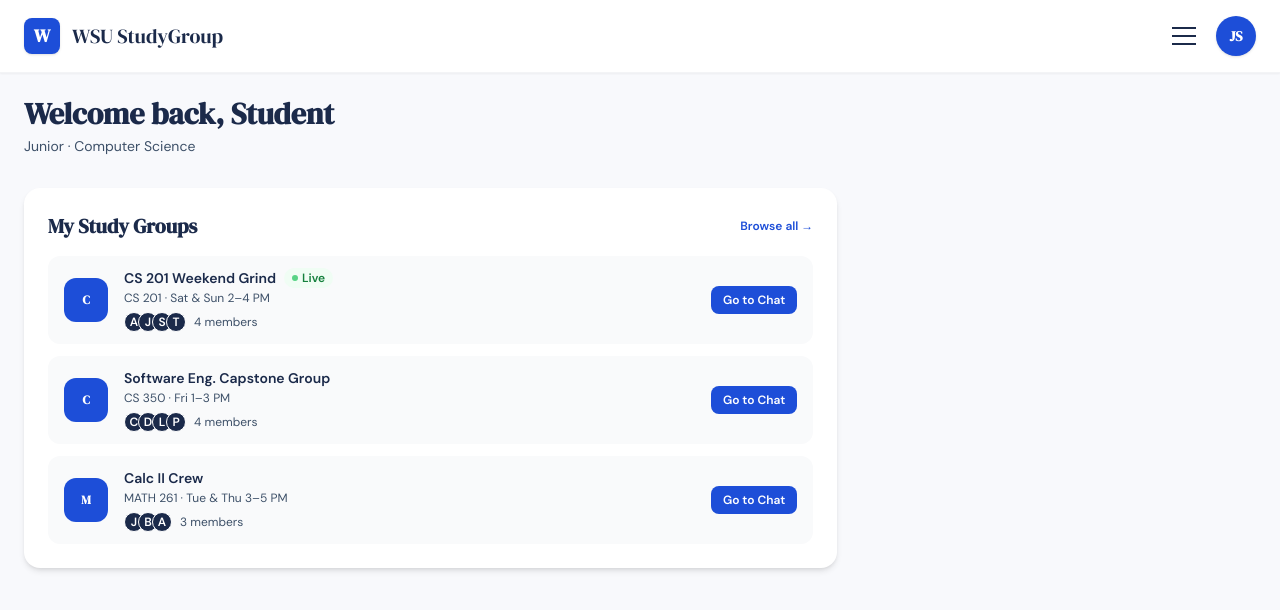
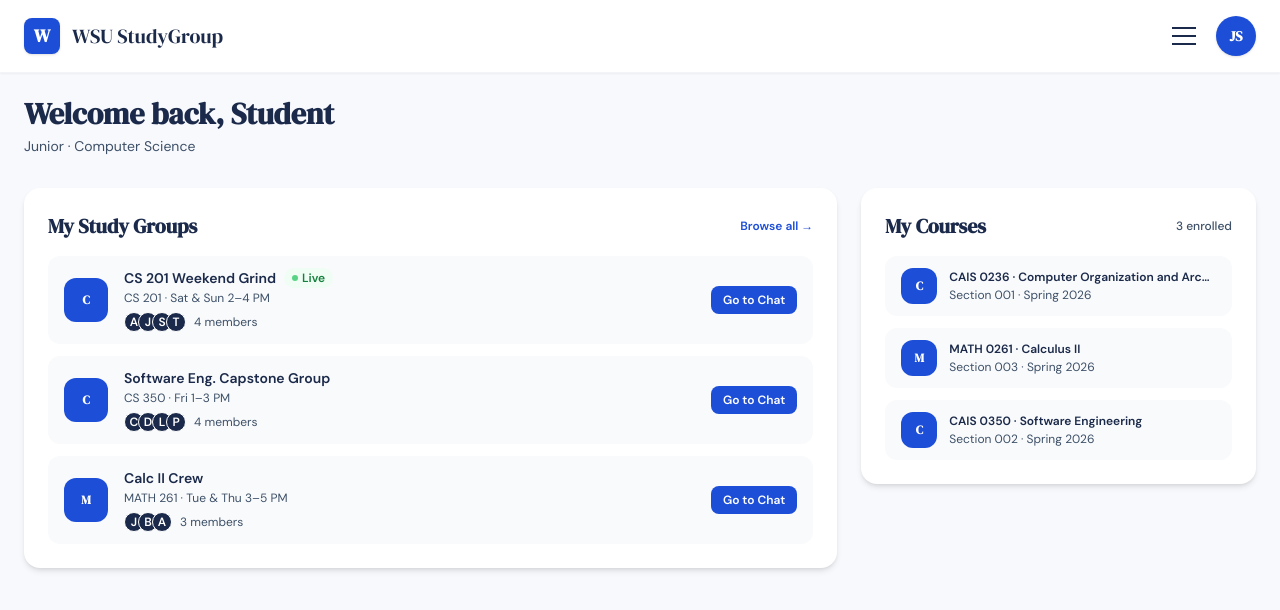
Before and after one commit to NaturalTC/WSU-study-group-app, a React (Vite) app in the folder frontend/: page /profile in a window 1280 px wide. Shown: the top 610 px of the page. Built offline with nearby package versions, Linux system fonts and the light colour scheme.

Commit message:
feat: added a "my courses" tile which should comply with our current controller(s)' capabilities

```diff
--- a/frontend/src/pages/Profile.jsx
+++ b/frontend/src/pages/Profile.jsx
@@ -7,6 +7,10 @@ import AppHeader from '../components/AppHeader'
 // 1. MY STUDY GROUPS
 //    ENDPOINT: GET /api/study-groups/my-groups
 //    TODO: Replace MOCK_MY_GROUPS with real API call
+//
+// 2. MY COURSES
+//    ENDPOINT: GET /courses/my
+//    TODO: Replace MOCK_MY_COURSES with real API call
 // ─────────────────────────────────────────────────────────────────
 
 const MOCK_MY_GROUPS = [
@@ -42,6 +46,27 @@ const MOCK_MY_GROUPS = [
     },
 ]
 
+
+const MOCK_MY_COURSES = [
+    {
+        id: 1,
+        course: {courseCode: 'CAIS 0236', courseName: 'Computer Organization and Architecture', departmentCode: 'CAIS'},
+        section: '001',
+        semester: 'Spring 2026',
+    },
+    {
+        id: 2,
+        course: {courseCode: 'MATH 0261', courseName: 'Calculus II', departmentCode: 'MATH'},
+        section: '003',
+        semester: 'Spring 2026',
+    },
+    {
+        id: 3,
+        course: {courseCode: 'CAIS 0350', courseName: 'Software Engineering', departmentCode: 'CAIS'},
+        section: '002',
+        semester: 'Spring 2026',
+    },
+]
 
 function Profile() {
     const user = {firstName: 'Student', lastName: 'User', major: 'Computer Science', year: 'Junior'}
@@ -143,6 +168,40 @@ function Profile() {
                         {/* ── Right column: two tiles stacked ── */}
                         <div className="flex flex-col gap-6">
 
+                            {/* ── My Courses ── */}
+                            <div className="card flex flex-col gap-4">
+                                <div className="flex items-center justify-between">
+                                    <h2 className="font-display text-xl text-wsu-navy font-bold">
+                                        My Courses
+                                    </h2>
+                                    <span className="text-xs text-wsu-slate font-medium">
+                                        {MOCK_MY_COURSES.length} enrolled
+                                    </span>
+                                </div>
+
+                                <div className="space-y-3">
+                                    {MOCK_MY_COURSES.map((enrollment) => (
+                                        <div
+                                            key={enrollment.id}
+                                            className="flex items-center gap-3 bg-gray-50 rounded-xl px-4 py-3"
+                                        >
+                                            <div
+                                                className="w-9 h-9 bg-blue-700 rounded-xl flex items-center justify-center text-white font-display font-bold text-xs flex-shrink-0">
+                                                {enrollment.course.departmentCode.charAt(0)}
+                                            </div>
+                                            <div className="flex-1 min-w-0">
+                                                <p className="text-xs font-semibold text-wsu-navy truncate">
+                                                    {enrollment.course.courseCode} · {enrollment.course.courseName}
+                                                </p>
+                                                <p className="text-xs text-wsu-slate mt-0.5">
+                                                    Section {enrollment.section} · {enrollment.semester}
+                                                </p>
+                                            </div>
+                                        </div>
+                                    ))}
+                                </div>
+                            </div>
+
                         </div>
                     </div>
                 </div>
```
